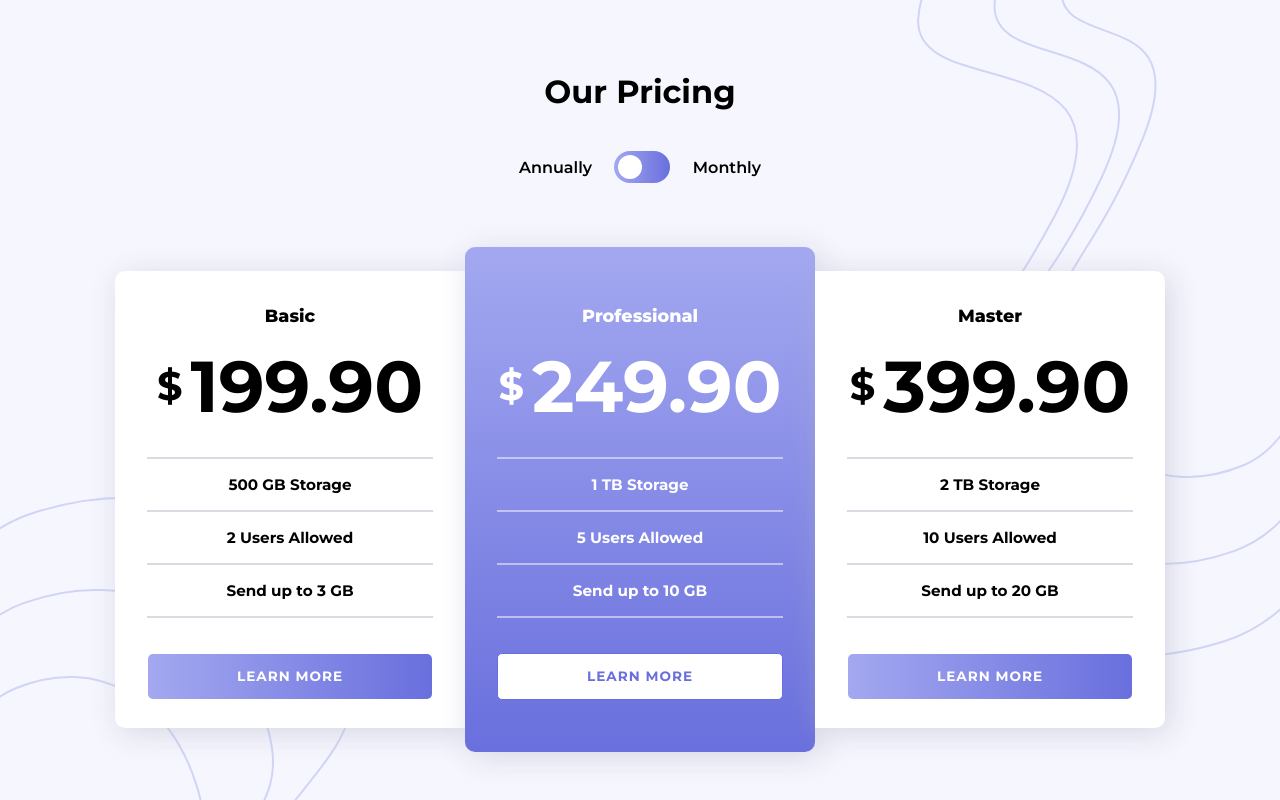
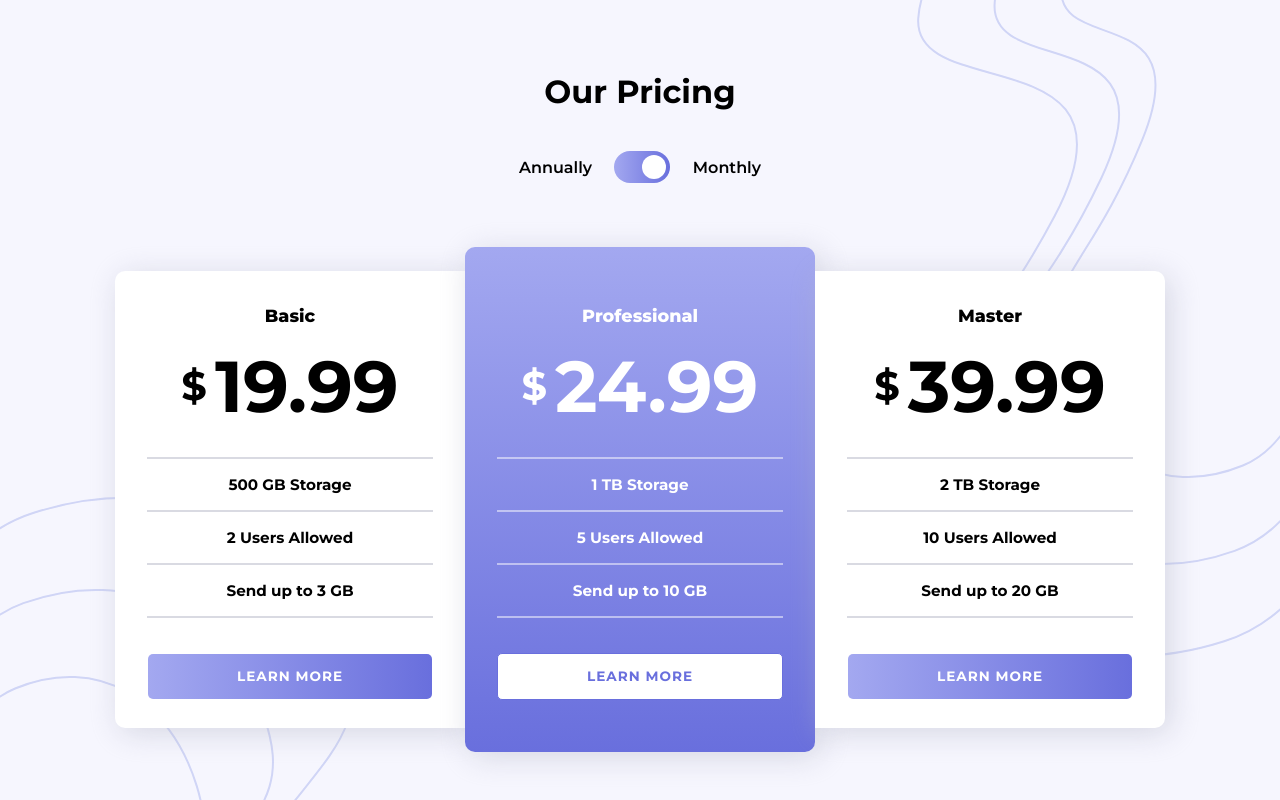
Before and after one commit to danielmrz-dev/pricing-component-with-toggle, a plain HTML site: page index.html in a window 1280 px wide. Drawn offline with Linux system fonts and the light colour scheme.

Commit message:
checkbox starts checked

```diff
--- a/index.html
+++ b/index.html
@@ -23,7 +23,7 @@
     <div class="header__toggle-price">
       <span class="header__period">Annually</span>
       <label for="checkbox" class="header__switch" tabindex="0">
-        <input type="checkbox" id="checkbox" data-toggle-btn tabindex="-1">
+        <input type="checkbox" id="checkbox" data-toggle-btn tabindex="-1" checked>
         <span class="header__slider round"></span>
       </label>
       <span class="header__period">Monthly</span>
@@ -35,7 +35,7 @@
 
     <section class="card__plan">
       <h2 class="card__plan-title">Basic</h2>
-      <h3 class="card__plan-price"><span>&dollar;</span><span data-price>199.90</span></h3>
+      <h3 class="card__plan-price"><span>&dollar;</span><span data-price>19.99</span></h3>
       <div class="card__plan-benefits-container">
         <hr>
         <p class="card__plan-benefits">500 GB Storage</p>
@@ -50,7 +50,7 @@
 
     <section class="card__plan">
       <h2 class="card__plan-title">Professional</h2>
-      <h3 class="card__plan-price"><span>&dollar;</span><span data-price>249.90</span></h3>
+      <h3 class="card__plan-price"><span>&dollar;</span><span data-price>24.99</span></h3>
       <div class="card__plan-benefits-container">
         <hr>
         <p class="card__plan-benefits">1 TB Storage</p>
@@ -65,7 +65,7 @@
 
     <section class="card__plan">
       <h2 class="card__plan-title">Master</h2>
-      <h3 class="card__plan-price"><span>&dollar;</span><span data-price>399.90</span></h3>
+      <h3 class="card__plan-price"><span>&dollar;</span><span data-price>39.99</span></h3>
       <div class="card__plan-benefits-container">
         <hr>
         <p class="card__plan-benefits">2 TB Storage</p>
```
